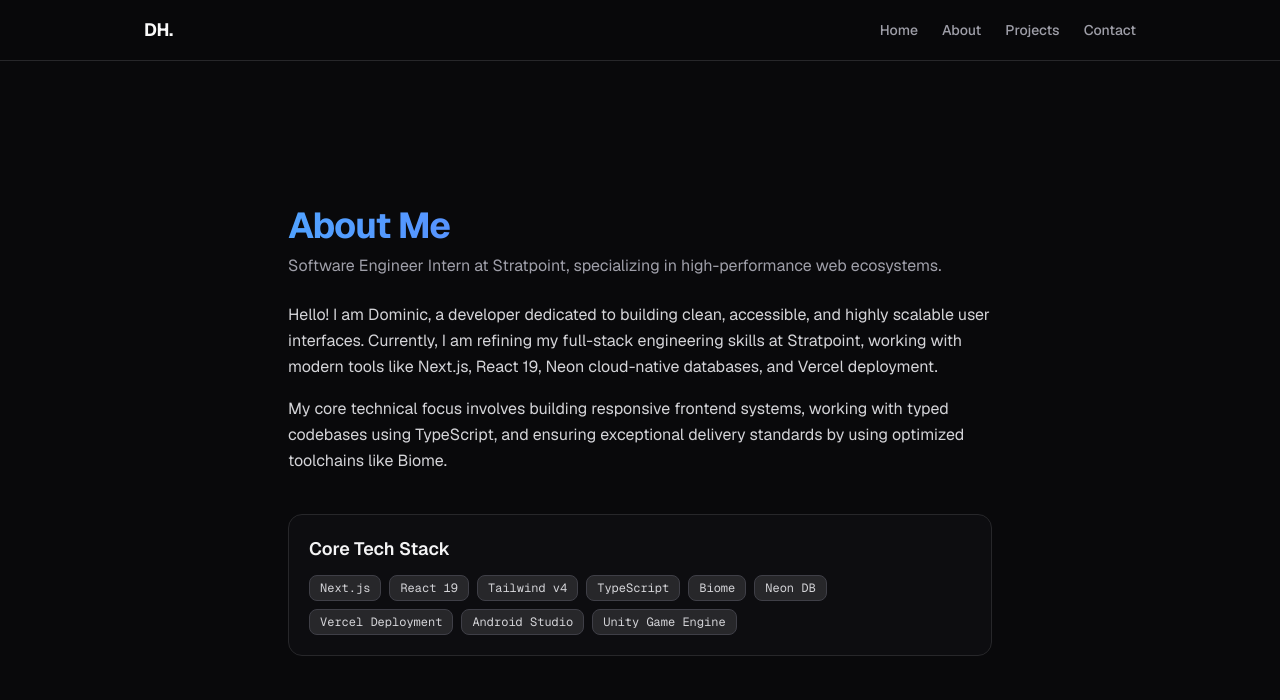
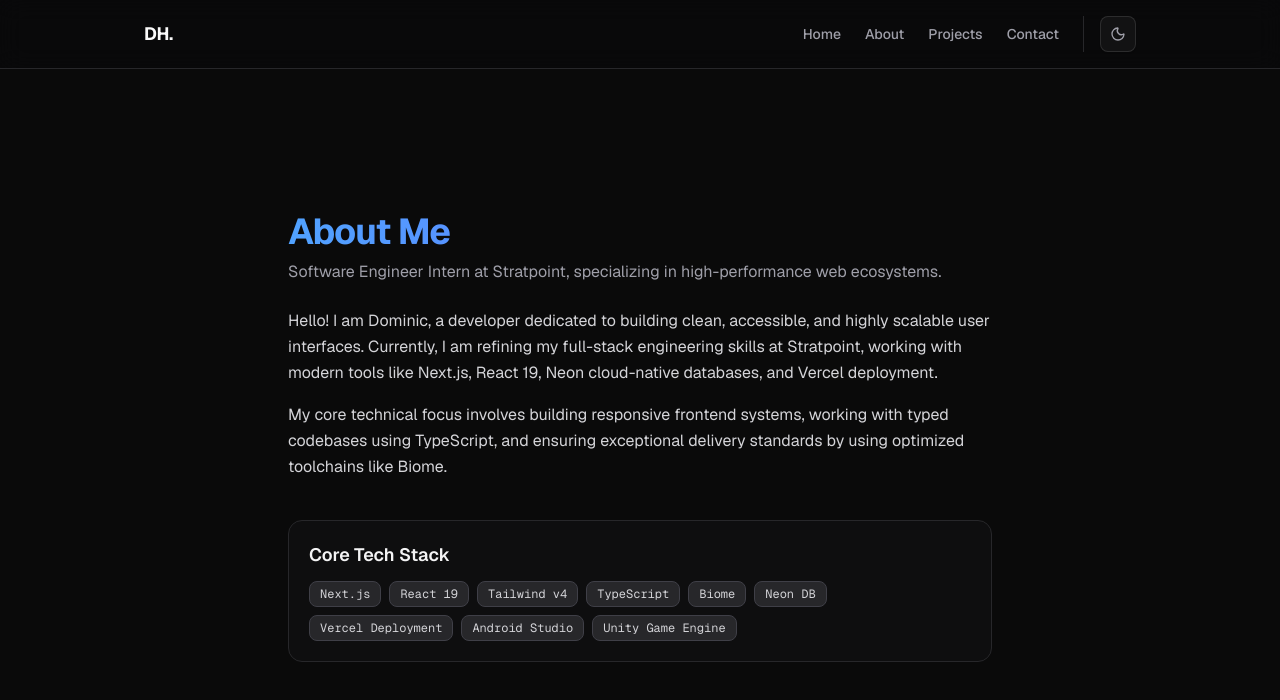
Before and after one commit to idominicherce-web/my-portfolio, a Next.js app: page /about in a window 1280 px wide. Shown: the top 700 px of the page. Built offline with nearby package versions, Linux system fonts and the light colour scheme.

Commit message:
feat(UI): toggle themes

```diff
--- a/app/layout.tsx
+++ b/app/layout.tsx
@@ -2,6 +2,7 @@ import type { Metadata } from "next";
 import { Geist, Geist_Mono, Inter } from "next/font/google";
 import "./globals.css";
 import Header from "@/components/Header";
+import { ThemeProvider } from "@/components/theme-provider";
 import { cn } from "@/lib/utils";
 
 const inter = Inter({ subsets: ["latin"], variable: "--font-sans" });
@@ -28,7 +29,6 @@ export const metadata: Metadata = {
  * here so that sub-pages (like /about, /projects, and /contact) automatically inherit them
  * dynamically without re-rendering underlying shell structures.
  */
-
 export default function RootLayout({
 	children,
 }: Readonly<{
@@ -40,20 +40,24 @@ export default function RootLayout({
 			className={cn(
 				"h-full",
 				"antialiased",
-				"dark", // Forces global dark mode state on all pages natively
 				geistSans.variable,
 				geistMono.variable,
 				"font-sans",
 				inter.variable,
 			)}
-			suppressHydrationWarning // Safe hydration guard for themes
+			suppressHydrationWarning
 		>
-			<body className="bg-zinc-950 text-zinc-50 min-h-full flex flex-col font-sans">
-				{/* The Header is now global and will render on every page route */}
-				<Header />
-
-				{/* The main wrapper ensures pages grow dynamically but always fill the screen */}
-				<div className="flex-1 flex flex-col">{children}</div>
+			{/* Changed from bg-zinc-950 text-zinc-50 to bg-background text-foreground */}
+			<body className="bg-background text-foreground min-h-full flex flex-col font-sans transition-colors duration-200">
+				<ThemeProvider
+					attribute="class"
+					defaultTheme="dark"
+					enableSystem
+					disableTransitionOnChange
+				>
+					<Header />
+					<div className="flex-1 flex flex-col">{children}</div>
+				</ThemeProvider>
 			</body>
 		</html>
 	);
--- a/app/page.tsx
+++ b/app/page.tsx
@@ -29,7 +29,7 @@ export default function HomePage() {
 	// throw new Error("Simulated production server crash!");
 
 	return (
-		<main className="flex min-h-[calc(100vh-65px)] flex-col items-center justify-center p-8 bg-zinc-950 text-zinc-50 font-sans">
+		<main className="flex min-h-[calc(100vh-65px)] flex-col items-center justify-center p-8 bg-background text-foreground font-sans transition-colors duration-200">
 			{/* Hero Section */}
 			<section className="text-center max-w-2xl flex flex-col gap-4 my-auto">
 				<h1 className="text-4xl md:text-6xl font-extrabold tracking-tight bg-linear-to-r from-blue-400 to-indigo-500 bg-clip-text text-transparent">
--- a/app/projects/[slug]/page.tsx
+++ b/app/projects/[slug]/page.tsx
@@ -32,18 +32,14 @@ export default async function ProjectDetailPage({ params }: ProjectPageProps) {
 
 	return (
 		<ProjectHeroLayout title={project.title} tags={project.tags}>
-			{/*
-			★ MVP COMPLIANCE: IMAGE ASSET STRICTNESS VERIFICATION (MVP 8)
-			- Zero raw HTML <img> elements are permitted in the repository.
-			- Next.js native <Image /> wrapper optimizes asset compression and delivery.
-			- Explicit width and height layout configurations completely eliminate Cumulative Layout Shift (CLS).
-			- Mandatory detailed descriptive alternative alt tags ensure full screen-reader accessibility.★ MVP COMPLIANCE: IMAGE ASSET STRICTNESS VERIFICATION (MVP 8)
-			- Zero raw HTML <img> elements are permitted in the repository.
-			- Next.js native <Image /> wrapper optimizes asset compression and delivery.
-			- Explicit width and height layout configurations completely eliminate Cumulative Layout Shift (CLS).
-			- Mandatory detailed descriptive alternative alt tags ensure full screen-reader accessibility. */}
+			{/* ★ MVP COMPLIANCE: IMAGE ASSET STRICTNESS VERIFICATION (MVP 8)
+            - Zero raw HTML <img> elements are permitted in the repository.
+            - Next.js native <Image /> wrapper optimizes asset compression and delivery.
+            - Explicit width and height layout configurations completely eliminate Cumulative Layout Shift (CLS).
+            - Mandatory detailed descriptive alternative alt tags ensure full screen-reader accessibility. */}
 			{project.image && (
-				<div className="w-full overflow-hidden rounded-2xl border border-zinc-800 bg-zinc-950 shadow-2xl group cursor-pointer">
+				/* UPDATED: border-zinc-800 -> border-border | bg-zinc-950 -> bg-card */
+				<div className="w-full overflow-hidden rounded-2xl border border-border bg-card shadow-2xl group cursor-pointer transition-colors duration-200">
 					<Image
 						src={project.image}
 						alt={`Mockup representation of ${project.title}`}
@@ -55,7 +51,8 @@ export default async function ProjectDetailPage({ params }: ProjectPageProps) {
 				</div>
 			)}
 
-			<p className="text-zinc-300 text-sm md:text-base leading-relaxed mt-4 text-justify wrap-break-word scroll-dynamic-text">
+			{/* UPDATED: text-zinc-300 -> text-muted-foreground for dynamic light/dark contrast */}
+			<p className="text-muted-foreground text-sm md:text-base leading-relaxed mt-4 text-justify wrap-break-word scroll-dynamic-text transition-colors duration-200">
 				{project.description}
 			</p>
 		</ProjectHeroLayout>
--- a/components/Header.tsx
+++ b/components/Header.tsx
@@ -2,6 +2,7 @@
 
 import Link from "next/link";
 import { useState } from "react";
+import { ThemeToggle } from "@/components/theme-toggle";
 
 export default function Header() {
 	const navLinks = [
@@ -24,8 +25,9 @@ export default function Header() {
 					DH.
 				</Link>
 
-				{/* Desktop Navigation Router Links */}
-				<nav className="hidden md:flex gap-6 text-sm font-medium text-zinc-400">
+				{/* Desktop Navigation Router Links & Theme Controls */}
+				<div className="hidden md:flex items-center gap-6">
+					<nav className="flex gap-6 text-sm font-medium text-zinc-400">
 						{navLinks.map((link) => (
 							<Link
 								key={link.href}
@@ -37,14 +39,27 @@ export default function Header() {
 						))}
 					</nav>
 
+					{/* Desktop Mode Toggle Switch */}
+					<div className="border-l border-zinc-800 pl-4">
+						<ThemeToggle />
+					</div>
+				</div>
+
 				{/* Mobile Hamburger Button using our Hook state */}
+				<div className="flex items-center gap-4 md:hidden">
+					{/* Mobile Mode Toggle Switch (Accessible directly beside hamburger) */}
+					<ThemeToggle />
+
 					<button
 						type="button"
 						onClick={() => setIsOpen(!isOpen)}
-					className="md:hidden text-zinc-400 hover:text-zinc-50 focus:outline-hidden"
+						className="text-zinc-400 hover:text-zinc-50 focus:outline-hidden cursor-pointer"
 						aria-label="Toggle Menu"
 					>
-					<svg className="h-6 w-6 fill-none stroke-current" viewBox="0 0 24 24">
+						<svg
+							className="h-6 w-6 fill-none stroke-current"
+							viewBox="0 0 24 24"
+						>
 							<title>Toggle Mobile Menu</title>
 							{isOpen ? (
 								<path
@@ -64,10 +79,11 @@ export default function Header() {
 						</svg>
 					</button>
 				</div>
+			</div>
 
 			{/* Dropdown Mobile Menu controlled seamlessly by the hook */}
 			{isOpen && (
-				<nav className="md:hidden border-t border-zinc-900 bg-zinc-950 p-4 flex flex-col gap-4 text-sm font-medium text-zinc-400">
+				<nav className="nav-menu md:hidden border-t border-zinc-900 bg-zinc-950 p-4 flex flex-col gap-4 text-sm font-medium text-zinc-400">
 					<Link href="/" onClick={() => setIsOpen(false)}>
 						Home
 					</Link>
--- a/components/ProjectHeroLayout.tsx
+++ b/components/ProjectHeroLayout.tsx
@@ -37,7 +37,7 @@ export default function ProjectHeroLayout({
 	const titleTranslateY = -scrollProgress * 50;
 
 	return (
-		<div className="w-full min-h-screen flex flex-col items-center bg-zinc-950 text-zinc-100 selection:bg-blue-500/30 overflow-x-hidden">
+		<div className="w-full min-h-screen flex flex-col items-center bg-background text-foreground selection:bg-blue-500/30 overflow-x-hidden transition-colors duration-200">
 			{/* Parallax Center Title Header Block */}
 			<div
 				style={{ transform: `translateY(${titleTranslateY}px)` }}
--- /dev/null
+++ b/components/theme-provider.tsx
@@ -0,0 +1,11 @@
+"use client";
+
+import { ThemeProvider as NextThemesProvider } from "next-themes";
+import type * as React from "react"; // Added this missing core import
+
+export function ThemeProvider({
+	children,
+	...props
+}: React.ComponentProps<typeof NextThemesProvider>) {
+	return <NextThemesProvider {...props}>{children}</NextThemesProvider>;
+}
--- /dev/null
+++ b/components/theme-toggle.tsx
@@ -0,0 +1,23 @@
+"use client";
+
+import { Moon, Sun } from "lucide-react";
+import { useTheme } from "next-themes";
+import { Button } from "@/components/ui/button";
+
+export function ThemeToggle() {
+	const { theme, setTheme } = useTheme();
+
+	return (
+		<Button
+			variant="outline"
+			size="icon"
+			className="relative cursor-pointer border-zinc-800 bg-zinc-900/50 hover:bg-zinc-800 text-zinc-400 hover:text-zinc-50 size-9"
+			onClick={() => setTheme(theme === "dark" ? "light" : "dark")}
+		>
+			{/* Smoothly rotates and cross-fades the layout context */}
+			<Sun className="h-[1.2rem] w-[1.2rem] rotate-0 scale-100 transition-all dark:-rotate-90 dark:scale-0" />
+			<Moon className="absolute h-[1.2rem] w-[1.2rem] rotate-90 scale-0 transition-all dark:rotate-0 dark:scale-100" />
+			<span className="sr-only">Toggle theme</span>
+		</Button>
+	);
+}
--- a/package.json
+++ b/package.json
@@ -13,6 +13,7 @@
 		"clsx": "^2.1.1",
 		"lucide-react": "^1.21.0",
 		"next": "16.2.9",
+		"next-themes": "^0.4.6",
 		"radix-ui": "^1.6.0",
 		"react": "19.2.4",
 		"react-dom": "19.2.4",
```
Also changed, not shown: 1 other file (tests, documents, lock files or other folders). Lines whose indentation alone changed are shown as unchanged.
